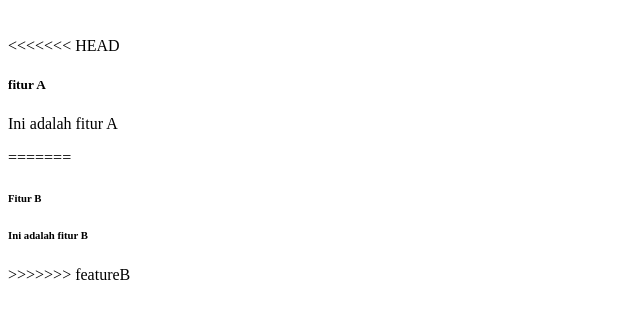
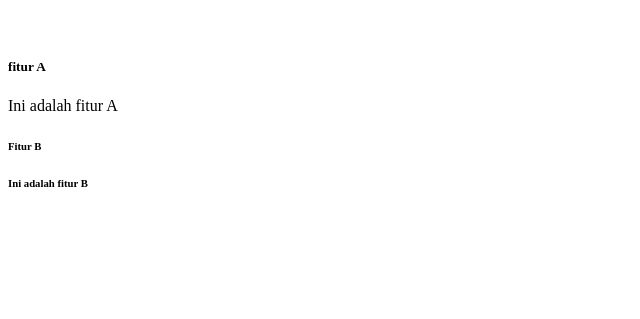
Before and after one commit to doofensmith/java_wahyu-wijanarko, a plain HTML site: page 2_Version Control and Branch Management (Git)/praktikum/index.html in a window 1280 px wide. Shown: the part 61-380 px from the top of the page, without its empty margins (0-640 px from the left). Drawn offline with Linux system fonts and the light colour scheme.

Commit message:
add screenshots

```diff
--- a/2_Version Control and Branch Management (Git)/praktikum/index.html
+++ b/2_Version Control and Branch Management (Git)/praktikum/index.html
@@ -9,12 +9,9 @@
 <body>
     <h1>Praktikum Git</h1>
     <br>
-<<<<<<< HEAD
     <h5>fitur A</h5>
     <p>Ini adalah fitur A</p>
-=======
     <h6>Fitur B</h6>
     <h6>Ini adalah fitur B</h6>
->>>>>>> featureB
 </body>
 </html>
```
Also changed, not shown: 2_Version Control and Branch Management (Git)/screenshots/Screenshot (33).png (added), 2_Version Control and Branch Management (Git)/screenshots/Screenshot (41).png (added), 2_Version Control and Branch Management (Git)/screenshots/Screenshot (42).png (added), 2_Version Control and Branch Management (Git)/screenshots/Screenshot (43).png (added), 2_Version Control and Branch Management (Git)/screenshots/Screenshot (44).png (added), 2_Version Control and Branch Management (Git)/screenshots/Screenshot (45).png (added).
